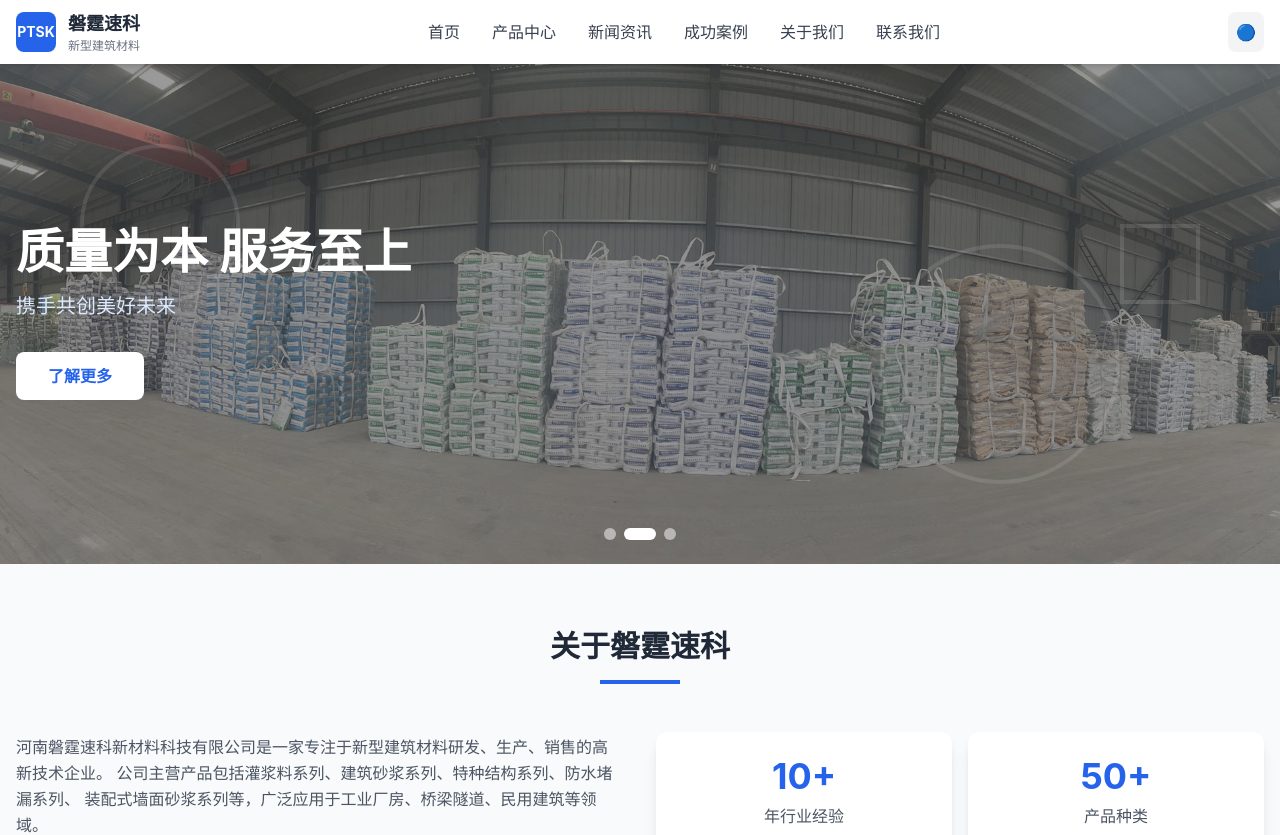
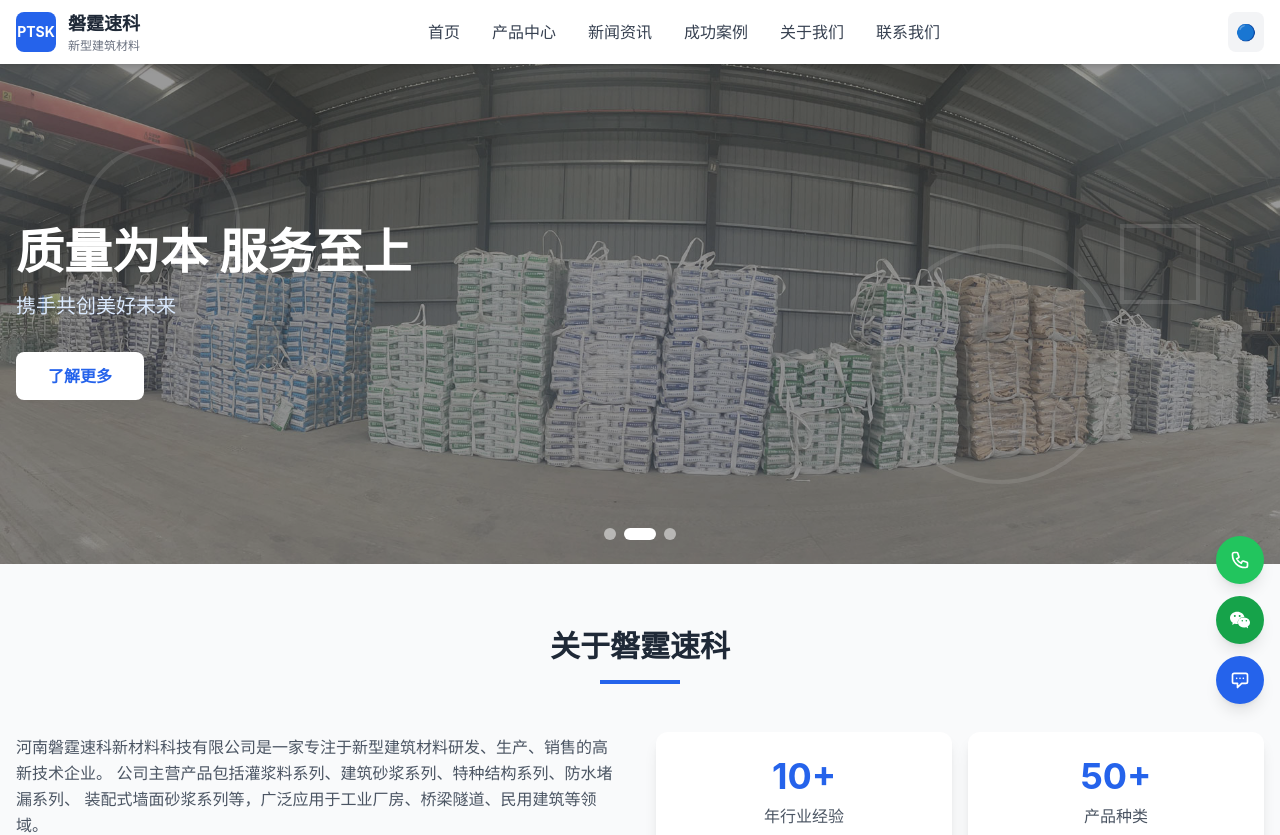
Before and after one commit to demperor888-ai/panting, a Next.js app: page / in a window 1280 px wide. Shown: the top 835 px of the page. Built offline with nearby package versions, Linux system fonts and the light colour scheme.

Commit message:
添加右侧悬浮联系按钮：电话/微信/联系我们

```diff
--- a/src/app/layout.tsx
+++ b/src/app/layout.tsx
@@ -2,6 +2,7 @@ import type { Metadata } from 'next';
 import './globals.css';
 import Header from '@/components/Header';
 import Footer from '@/components/Footer';
+import FloatingContact from '@/components/FloatingContact';
 
 export const metadata: Metadata = {
   title: '河南磐霆速科新材料科技有限公司',
@@ -19,6 +20,7 @@ export default function RootLayout({
       <body className="min-h-screen flex flex-col">
         <Header />
         <main className="flex-1">{children}</main>
+        <FloatingContact />
         <Footer />
       </body>
     </html>
--- /dev/null
+++ b/src/components/FloatingContact.tsx
@@ -0,0 +1,55 @@
+'use client';
+
+import Link from 'next/link';
+
+export default function FloatingContact() {
+  return (
+    <div className="fixed right-4 bottom-24 z-50 flex flex-col gap-3">
+      {/* 电话 */}
+      <a
+        href="tel:13051901573"
+        className="w-12 h-12 bg-green-500 text-white rounded-full flex items-center justify-center shadow-lg hover:bg-green-600 transition group relative"
+        title="电话咨询"
+      >
+        <svg className="w-5 h-5" fill="none" stroke="currentColor" viewBox="0 0 24 24">
+          <path strokeLinecap="round" strokeLinejoin="round" strokeWidth={2} d="M3 5a2 2 0 012-2h3.28a1 1 0 01.948.684l1.498 4.493a1 1 0 01-.502 1.21l-2.257 1.13a11.042 11.042 0 005.516 5.516l1.13-2.257a1 1 0 011.21-.502l4.493 1.498a1 1 0 01.684.949V19a2 2 0 01-2 2h-1C9.716 21 3 14.284 3 6V5z" />
+        </svg>
+        <span className="absolute right-14 bg-gray-800 text-white text-sm px-3 py-1 rounded-lg opacity-0 group-hover:opacity-100 transition whitespace-nowrap">
+          电话咨询
+        </span>
+      </a>
+
+      {/* 微信 */}
+      <a
+        href="#"
+        className="w-12 h-12 bg-green-600 text-white rounded-full flex items-center justify-center shadow-lg hover:bg-green-700 transition group relative"
+        title="微信联系"
+        onClick={(e) => {
+          e.preventDefault();
+          alert('微信: humanbeings_-');
+        }}
+      >
+        <svg className="w-5 h-5" fill="currentColor" viewBox="0 0 24 24">
+          <path d="M8.691 2.188C3.891 2.188 0 5.476 0 9.53c0 2.212 1.17 4.203 3.002 5.55a.59.59 0 01.213.665l-.39 1.48c-.019.07-.048.141-.048.213 0 .163.13.295.29.295a.326.326 0 00.167-.054l1.903-1.114a.864.864 0 01.717-.098 10.16 10.16 0 002.837.403c.276 0 .543-.027.811-.05-.857-2.578.157-4.972 1.932-6.446 1.703-1.415 3.882-1.98 5.853-1.838-.576-3.583-4.196-6.348-8.596-6.348zM5.785 5.991c.642 0 1.162.529 1.162 1.18a1.17 1.17 0 01-1.162 1.178A1.17 1.17 0 014.623 7.17c0-.651.52-1.18 1.162-1.18zm5.813 0c.642 0 1.162.529 1.162 1.18a1.17 1.17 0 01-1.162 1.178 1.17 1.17 0 01-1.162-1.178c0-.651.52-1.18 1.162-1.18zm5.34 2.867c-1.797-.052-3.746.512-5.28 1.786-1.72 1.428-2.687 3.72-1.78 6.22.942 2.453 3.666 4.229 6.884 4.229.826 0 1.622-.12 2.361-.336a.722.722 0 01.598.082l1.584.926a.272.272 0 00.14.047c.134 0 .24-.111.24-.247 0-.06-.023-.12-.038-.177l-.327-1.233a.582.582 0 01-.023-.156.49.49 0 01.201-.398C23.024 18.48 24 16.82 24 14.98c0-3.21-2.931-5.952-7.062-6.122zm-2.18 3.089c.535 0 .969.44.969.982a.976.976 0 01-.969.983.976.976 0 01-.969-.983c0-.542.434-.982.97-.982zm4.844 0c.535 0 .969.44.969.982a.976.976 0 01-.969.983.976.976 0 01-.969-.983c0-.542.434-.982.97-.982z"/>
+        </svg>
+        <span className="absolute right-14 bg-gray-800 text-white text-sm px-3 py-1 rounded-lg opacity-0 group-hover:opacity-100 transition whitespace-nowrap">
+          微信咨询
+        </span>
+      </a>
+
+      {/* 联系我们 */}
+      <Link
+        href="/contact"
+        className="w-12 h-12 bg-primary-600 text-white rounded-full flex items-center justify-center shadow-lg hover:bg-primary-700 transition group relative"
+        title="联系我们"
+      >
+        <svg className="w-5 h-5" fill="none" stroke="currentColor" viewBox="0 0 24 24">
+          <path strokeLinecap="round" strokeLinejoin="round" strokeWidth={2} d="M8 10h.01M12 10h.01M16 10h.01M9 16H5a2 2 0 01-2-2V6a2 2 0 012-2h14a2 2 0 012 2v8a2 2 0 01-2 2h-5l-5 5v-5z" />
+        </svg>
+        <span className="absolute right-14 bg-gray-800 text-white text-sm px-3 py-1 rounded-lg opacity-0 group-hover:opacity-100 transition whitespace-nowrap">
+          联系我们
+        </span>
+      </Link>
+    </div>
+  );
+}
```
